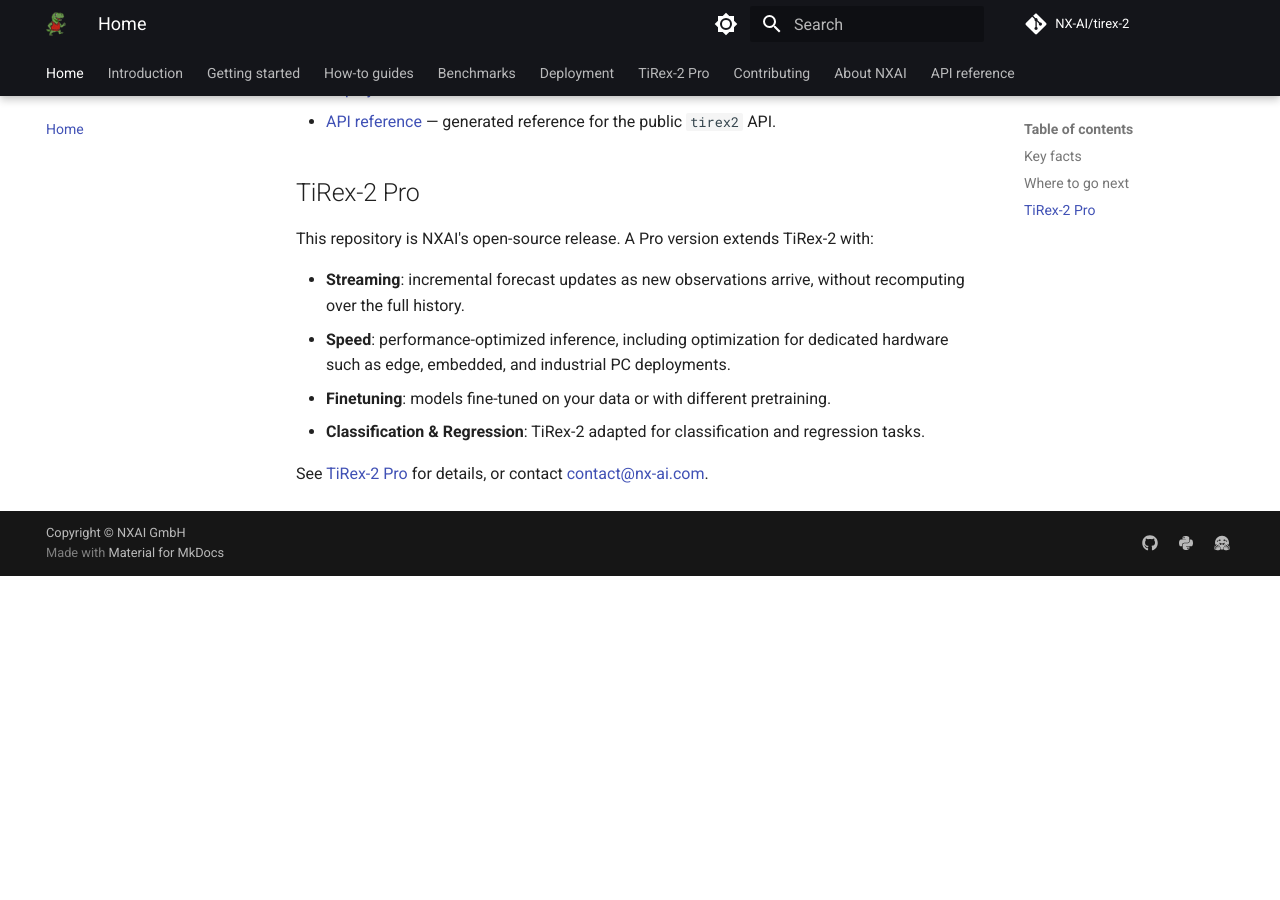
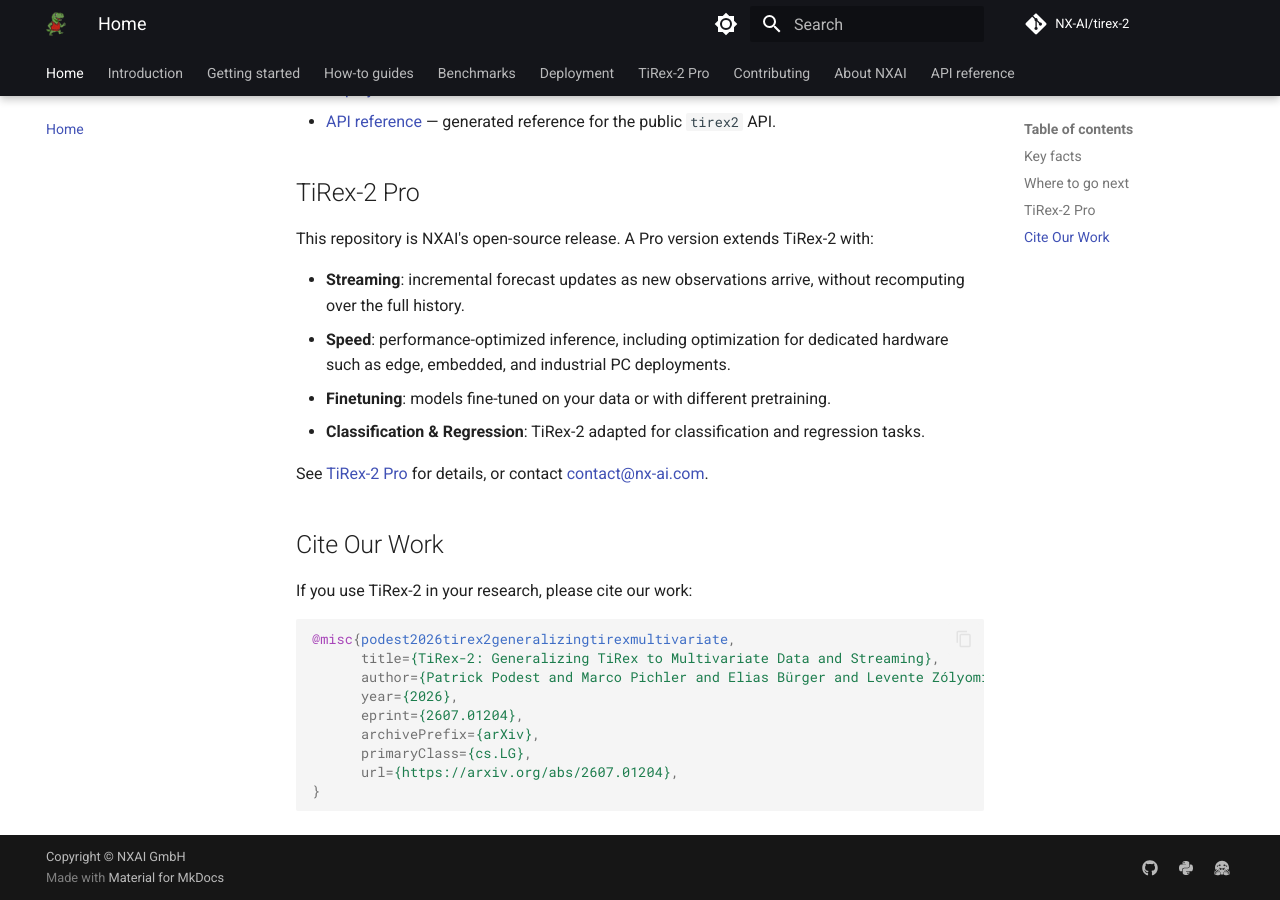
Before and after one commit to NX-AI/tirex-2, an MkDocs documentation site: the page built from docs/index.md, in a window 1280 px wide and 900 px high, scrolled down 1060 px. Built offline with MkDocs 1.6.1 and Material for MkDocs 9.7.7, drawn with Linux system fonts in a browser that asks for light colours; comment, search, counter and statistics services are not loaded; before the commit the page ends 1636 px from its top, so only the background shows below that.

Commit message:
docs(docs): add Cite Our Work section to docs home page
Add the same BibTeX citation block used in README.md and
introduction.md to the docs landing page, matching TiRex-1's pattern
of surfacing the citation prominently on the home page.

````diff
--- a/docs/index.md
+++ b/docs/index.md
@@ -56,3 +56,19 @@
 - **Classification & Regression**: TiRex-2 adapted for classification and regression tasks.
 
 See [TiRex-2 Pro](pro.md) for details, or contact [contact@nx-ai.com](mailto:contact@nx-ai.com).
+
+## Cite Our Work
+
+If you use TiRex-2 in your research, please cite our work:
+
+```bibtex
+@misc{podest2026tirex2generalizingtirexmultivariate,
+      title={TiRex-2: Generalizing TiRex to Multivariate Data and Streaming},
+      author={Patrick Podest and Marco Pichler and Elias Bürger and Levente Zólyomi and Bernhard Voggenberger and Wilhelm Berghammer and Daniel Klotz and Sebastian Böck and Günter Klambauer and Sepp Hochreiter},
+      year={2026},
+      eprint={2607.01204},
+      archivePrefix={arXiv},
+      primaryClass={cs.LG},
+      url={https://arxiv.org/abs/2607.01204},
+}
+```
````
